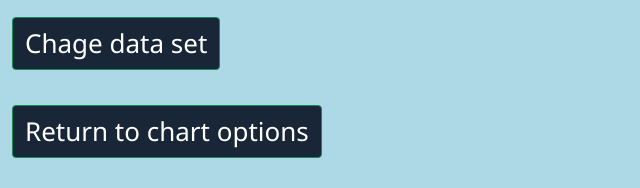
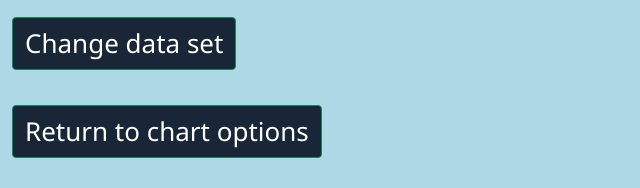
Before and after one commit to DrPlain/portfolio-project_django, a Django app: template sigmacodes/dashboard/templates/dashboard/view_chart.html in a window 1280 px wide; the page is wider, and only the part inside the window is pictured. Shown: the part 58-246 px from the top of that part, without its empty margins (0-640 px from the left). Run offline with Django 4.2, Linux system fonts and the light colour scheme; the template is opened without the code that fills it: most values are stand-ins (such as "Sample title", 1, 10 or a date in 2020); parts of the project's set-up code (start-up, migrations or seed data) failed here and were passed over; some libraries are stand-ins or nearby versions.

```diff
--- a/sigmacodes/dashboard/templates/dashboard/view_chart.html
+++ b/sigmacodes/dashboard/templates/dashboard/view_chart.html
@@ -10,7 +10,7 @@ Preview data
     <form class="form-input" action="{% url 'dashboard-data' %}" method="post">
         {% csrf_token %}
         <div class="form-item">
-            <button class="btn btn-success" type="submit">Chage data set</button>
+            <button class="btn btn-success" type="submit">Change data set</button>
             </div>
     </form>
     <form class="form-input" action="{% url 'dashboard-charts' %}" method="post">
```
